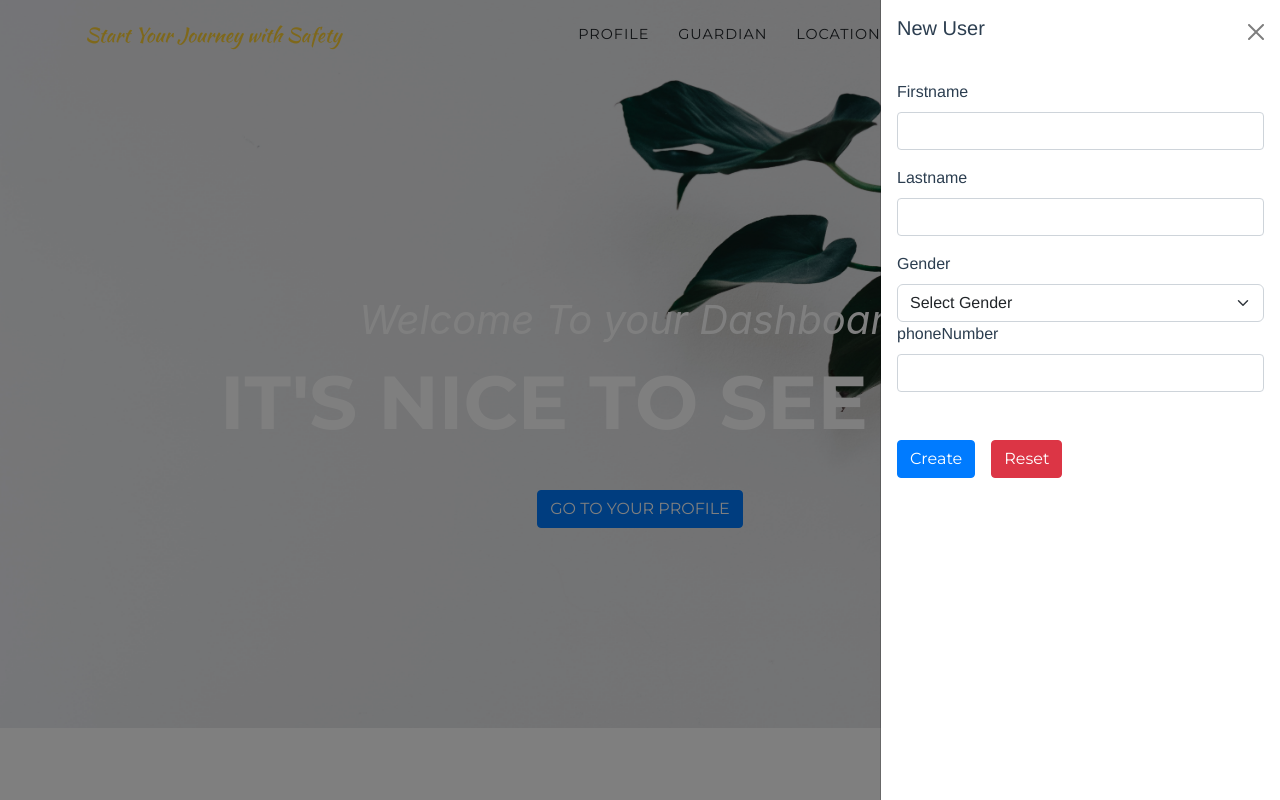
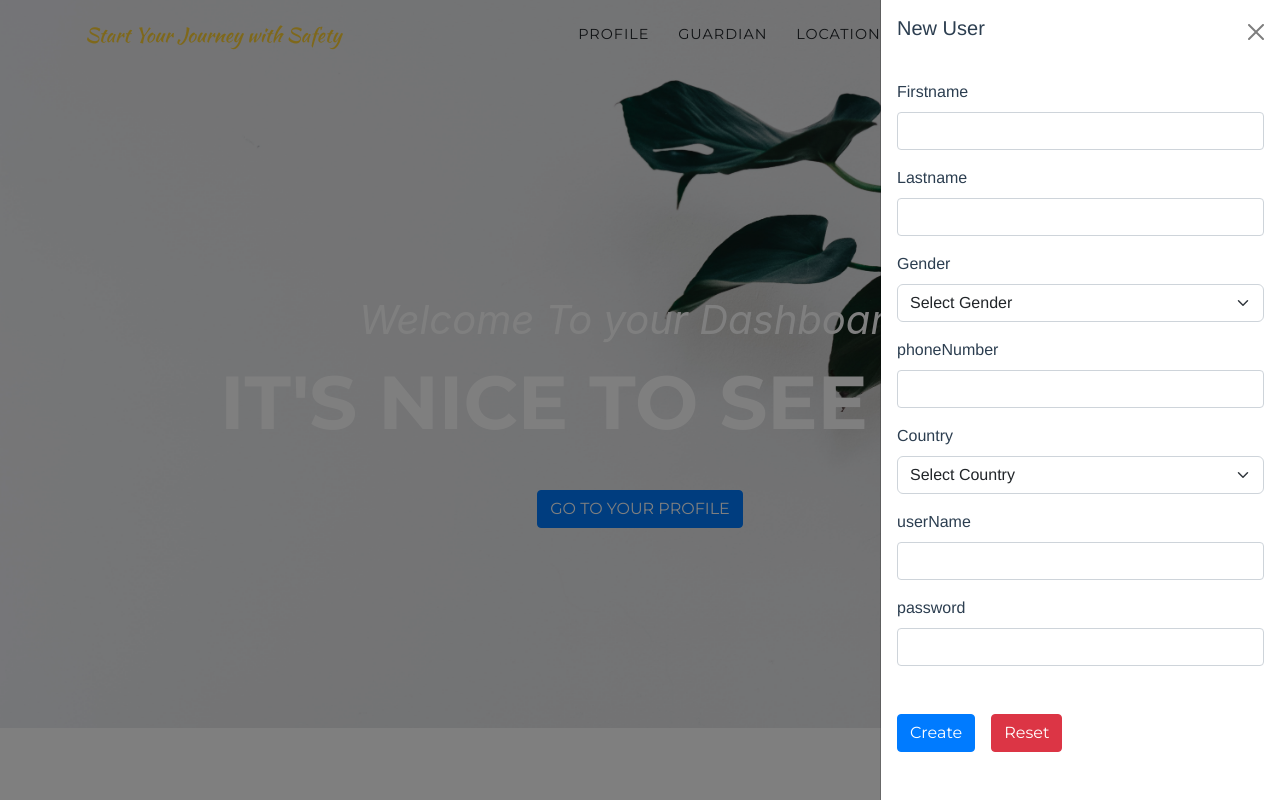
Before and after one commit to JoergerLiliane/FrontendRepo, a Vue app: page / in a window 1280 px wide. Both pictures are taken after a click on the button 1244 px from the left and 769 px from the top of the page. Built offline with nearby package versions, Linux system fonts and the light colour scheme; a web font is replaced by a local one.

Commit message:
05.01. new column passWord + userName + country

```diff
--- a/public/index.html
+++ b/public/index.html
@@ -8,7 +8,7 @@
     <meta name="description" content="">
     <meta name="author" content="">
 
-    <title>Agency - Start Bootstrap Theme</title>
+    <title></title>
 
     <!-- Bootstrap core CSS -->
     <!-- <link href="vendor/bootstrap/css/bootstrap.min.css" rel="stylesheet">-->
--- a/src/components/UserSignupForm.vue
+++ b/src/components/UserSignupForm.vue
@@ -35,7 +35,7 @@
           <div class="invalid-feedback">
             Please select a valid gender.
           </div>
-
+        </div>
           <div class="mb-3">
             <label for="phone-number" class="form-label">phoneNumber</label>
             <input type="text" class="form-control" id="phone-Number" v-model="phoneNumber" required>
@@ -43,8 +43,37 @@
               Please provide a valide phone number.
             </div>
           </div>
+        <div class="mb-3">
+          <label for="country" class="form-label">Country</label>
+          <select id="country" class="form-select" v-model="country" >
+            <option value="">Select Country</option>
+            <option value="" selected disabled>Choose...</option>
+            <option value="Germany">Germany</option>
+            <option value="France">France</option>
+            <option value="Spain">Spain</option>
+            <option value="Spain">Others</option>
+          </select>
+          <div class="invalid-feedback">
+            Please select a valid country.
+          </div>
+        </div>
+          <div class="mb-3">
+            <label for="userName" class="form-label">userName</label>
+            <input type="text" class="form-control" id="userName" v-model="userName" required>
+            <div class="invalid-feedback">
+              Please provide a valide username.
+            </div>
+          </div>
 
-        </div>
+
+          <div class="mb-3">
+            <label for="password" class="form-label">password</label>
+            <input type="text" class="form-control" id="password" v-model="password" required>
+            <div class="invalid-feedback">
+              Please provide a valide password.
+            </div>
+          </div>
+
 
         <div v-if="this.serverValidationMessagesUser">
           <ul>
@@ -79,6 +108,9 @@ export default {
       gender: '',
       phoneNumber:'',
       user:'true',
+      country:'',
+      userName:'',
+      password:'',
       serverValidationMessagesUser: []
     }
   },
@@ -97,7 +129,10 @@ export default {
           lastName: this.lastName,
           gender: this.gender,
           phone: this.phoneNumber,
-          guardianId: store.user.guardianId
+          guardianId: store.user.guardianId,
+          country:this.country,
+          userName:this.userName,
+          password:this.password
 
 
 
```
Also changed, not shown: src/views/LoginUserView.vue (deleted, +0 -21 lines).
